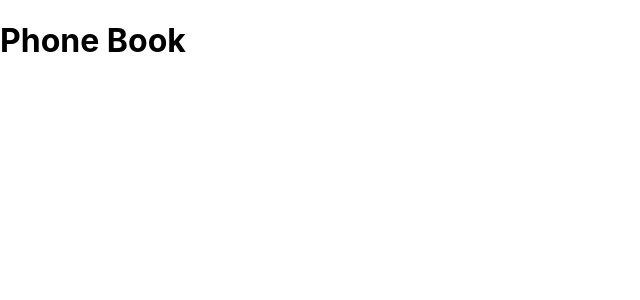
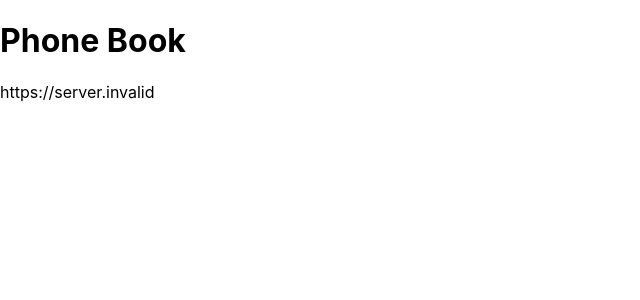
Before and after one commit to fabianvieri/phone-book, a React (Create React App) app: page / in a window 1280 px wide. Shown: the top 300 px of the page, without its empty margins (0-640 px from the left). Built offline with nearby package versions, Linux system fonts and the light colour scheme; no server answers.

Commit message:
add env file

```diff
--- a/src/App.tsx
+++ b/src/App.tsx
@@ -2,6 +2,7 @@ function App() {
 	return (
 		<div>
 			<h1>Phone Book</h1>
+			<p>{process.env.REACT_APP_API_URI}</p>
 		</div>
 	);
 }
--- a/src/index.tsx
+++ b/src/index.tsx
@@ -9,8 +9,10 @@ const root = ReactDOM.createRoot(
 	document.getElementById('root') as HTMLElement
 );
 
+const API_URI = process.env.REACT_APP_API_URI;
+
 const client = new ApolloClient({
-	uri: 'https://web-tools.tokopedia.com/postgres/v1/graphql',
+	uri: API_URI,
 	cache: new InMemoryCache(),
 });
 
```
Also changed, not shown: 1 other file (tests, documents, lock files or other folders).
